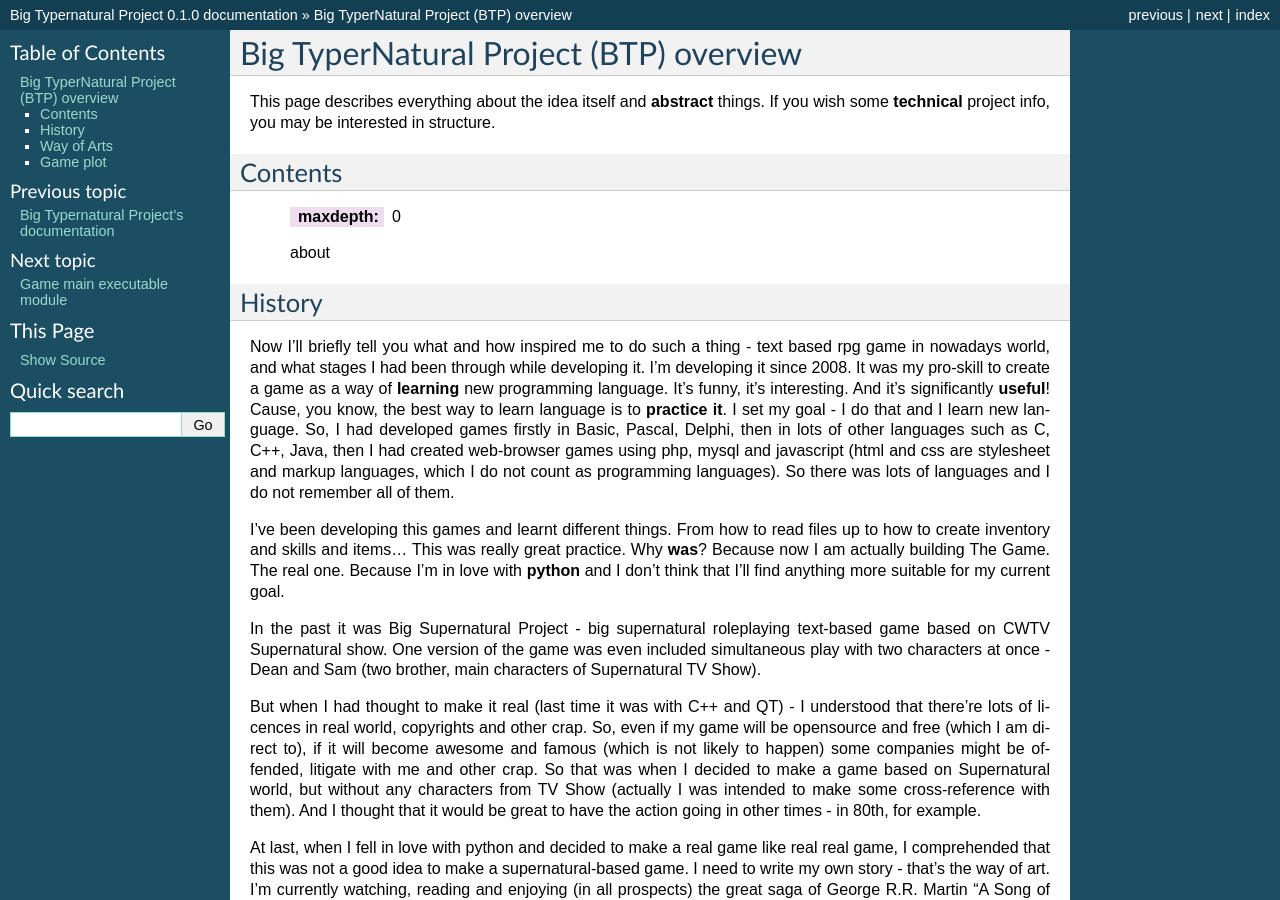
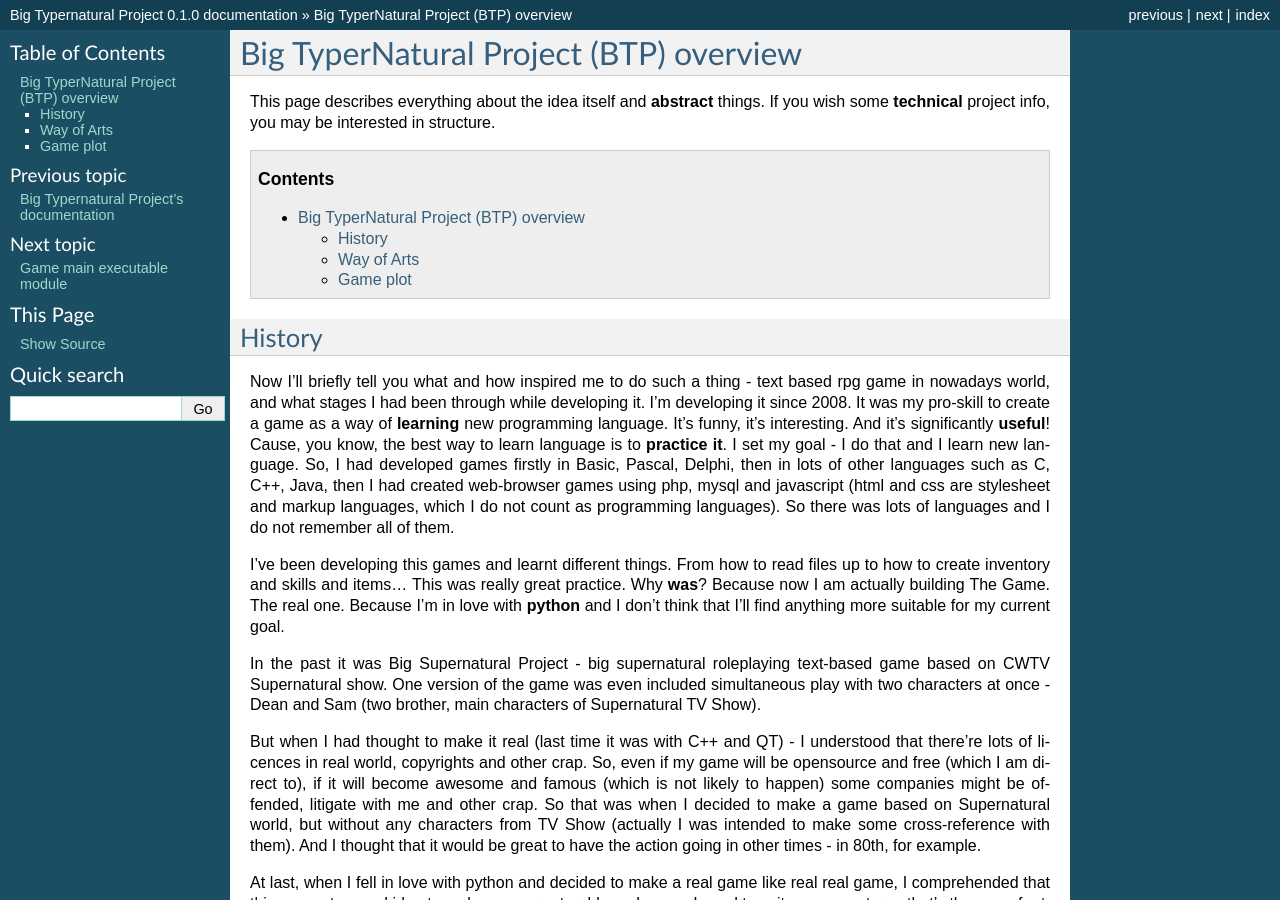
Before and after one commit to ewancoder/btp, a Sphinx documentation site: the page built from Documentation/about.rst, in a window 1280 px wide and 900 px high. Built offline with Sphinx 7.4.7, drawn with Linux system fonts in a browser that asks for light colours.

Commit message:
Fixed about.rsd content tree.

```diff
--- a/Documentation/about.rst
+++ b/Documentation/about.rst
@@ -3,13 +3,8 @@ Big TyperNatural Project (BTP) overview
 
 This page describes everything about the idea itself and **abstract** things. If you wish some **technical** project info, you may be interested in :doc:`structure`.
 
-Contents
-========
-
-    .. toctree::
-    :maxdepth: 0
-
-    about
+.. contents::
+   :depth: 10
 
 History
 =======
```
